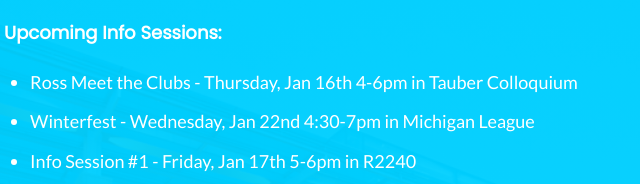
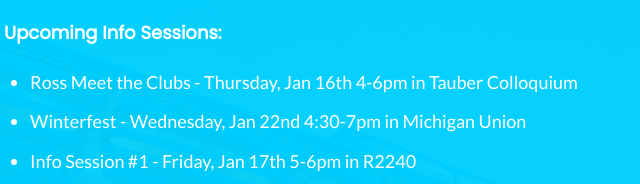
Before and after one commit to nathanhleung/startum.co, a Gatsby site: page / in a window 1280 px wide. Shown: the part 1763-1947 px from the top of the page, 256-896 px from the left. Built offline with nearby package versions, Linux system fonts and the light colour scheme; Gatsby itself is replaced by a stand-in of ours.

Commit message:
event location typo

```diff
--- a/src/pages/index.js
+++ b/src/pages/index.js
@@ -199,7 +199,7 @@ const IndexPage = ({ location }) => {
                 Colloquium
               </li>
               <li>
-                Winterfest - Wednesday, Jan 22nd 4:30-7pm in Michigan League
+                Winterfest - Wednesday, Jan 22nd 4:30-7pm in Michigan Union
               </li>
               <li>Info Session #1 - Friday, Jan 17th 5-6pm in R2240</li>
               <li>Info Session #2 - Thursday, Jan 23rd 8-9pm in R2210</li>
```
